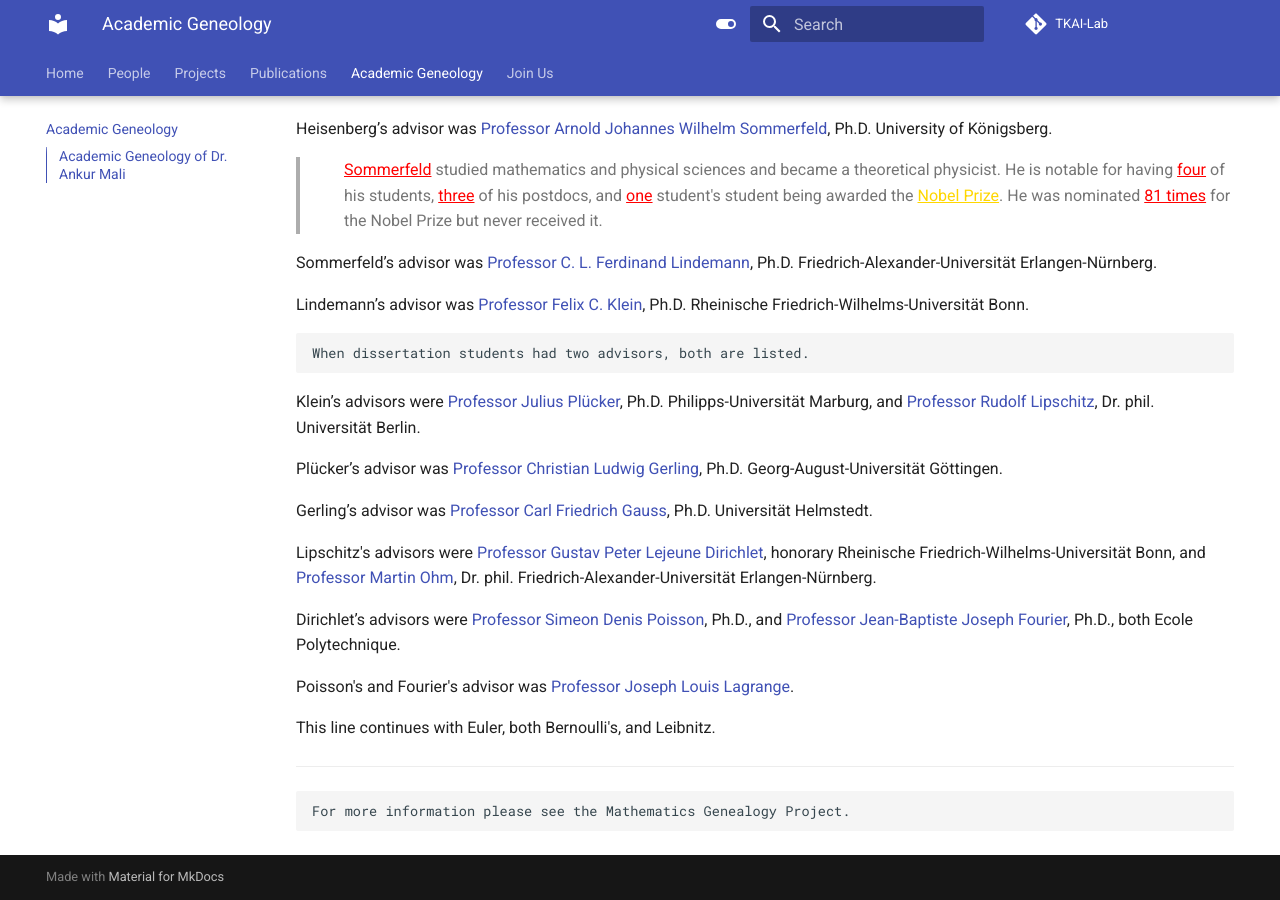
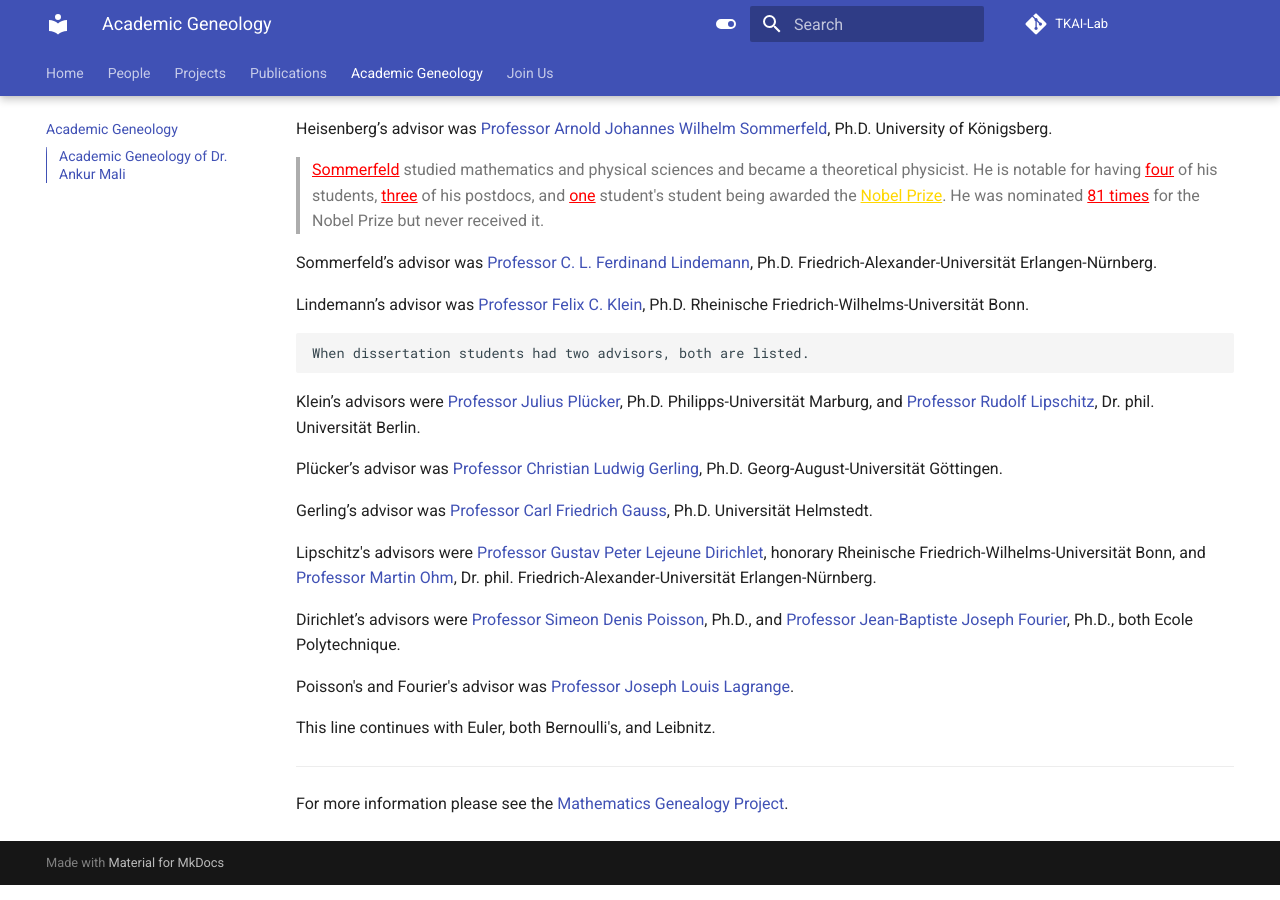
Before and after one commit to TKAI-LAB-Mali/tkai-lab-mali.github.io, an MkDocs documentation site: the page built from docs/geneology.md, in a window 1280 px wide and 900 px high, scrolled down 542 px. Built offline with MkDocs 1.6.1 and Material for MkDocs 9.7.7, drawn with Linux system fonts in a browser that asks for light colours.

Commit message:
link to geneologyproject

```diff
--- a/docs/geneology.md
+++ b/docs/geneology.md
@@ -20,7 +20,7 @@ Bloch’s advisor was [Professor Werner Karl Heisenberg](https://en.wikipedia.or
 
 Heisenberg’s advisor was [Professor Arnold Johannes Wilhelm Sommerfeld](https://en.wikipedia.org/wiki/Arnold_Sommerfeld), Ph.D. University of Königsberg.
 
->   <p style="margin-left: 2em;"> <a href="https://en.wikipedia.org/wiki/Arnold_Sommerfeld" style="color: red; text-decoration: underline;">Sommerfeld</a> studied mathematics and physical sciences and became a theoretical physicist. He is notable for having <a style="color: red; text-decoration: underline;">four</a> of his students, <a style="color: red; text-decoration: underline;">three</a> of his postdocs, and <a style="color: red; text-decoration: underline;">one</a> student's student being awarded the <a href="https://www.nobelprize.org" style="color: #FFD700; text-decoration: underline;">Nobel Prize</a>. He was nominated <span style="color:red; text-decoration: underline;">81 times</span> for the Nobel Prize but never received it. </p>
+>   <a href="https://en.wikipedia.org/wiki/Arnold_Sommerfeld" style="color: red; text-decoration: underline;">Sommerfeld</a> studied mathematics and physical sciences and became a theoretical physicist. He is notable for having <a style="color: red; text-decoration: underline;">four</a> of his students, <a style="color: red; text-decoration: underline;">three</a> of his postdocs, and <a style="color: red; text-decoration: underline;">one</a> student's student being awarded the <a href="https://www.nobelprize.org" style="color: #FFD700; text-decoration: underline;">Nobel Prize</a>. He was nominated <span style="color:red; text-decoration: underline;">81 times</span> for the Nobel Prize but never received it.
 
 Sommerfeld’s advisor was [Professor C. L. Ferdinand Lindemann](https://en.wikipedia.org/wiki/Ferdinand_von_Lindemann), Ph.D. Friedrich-Alexander-Universität Erlangen-Nürnberg.
 
@@ -43,4 +43,4 @@ Poisson's and Fourier's advisor was [Professor Joseph Louis Lagrange](https://en
 This line continues with Euler, both Bernoulli's, and Leibnitz.
 
 ---
-    For more information please see the Mathematics Genealogy Project.
+For more information please see the [Mathematics Genealogy Project](https://www.mathgenealogy.org).
```
